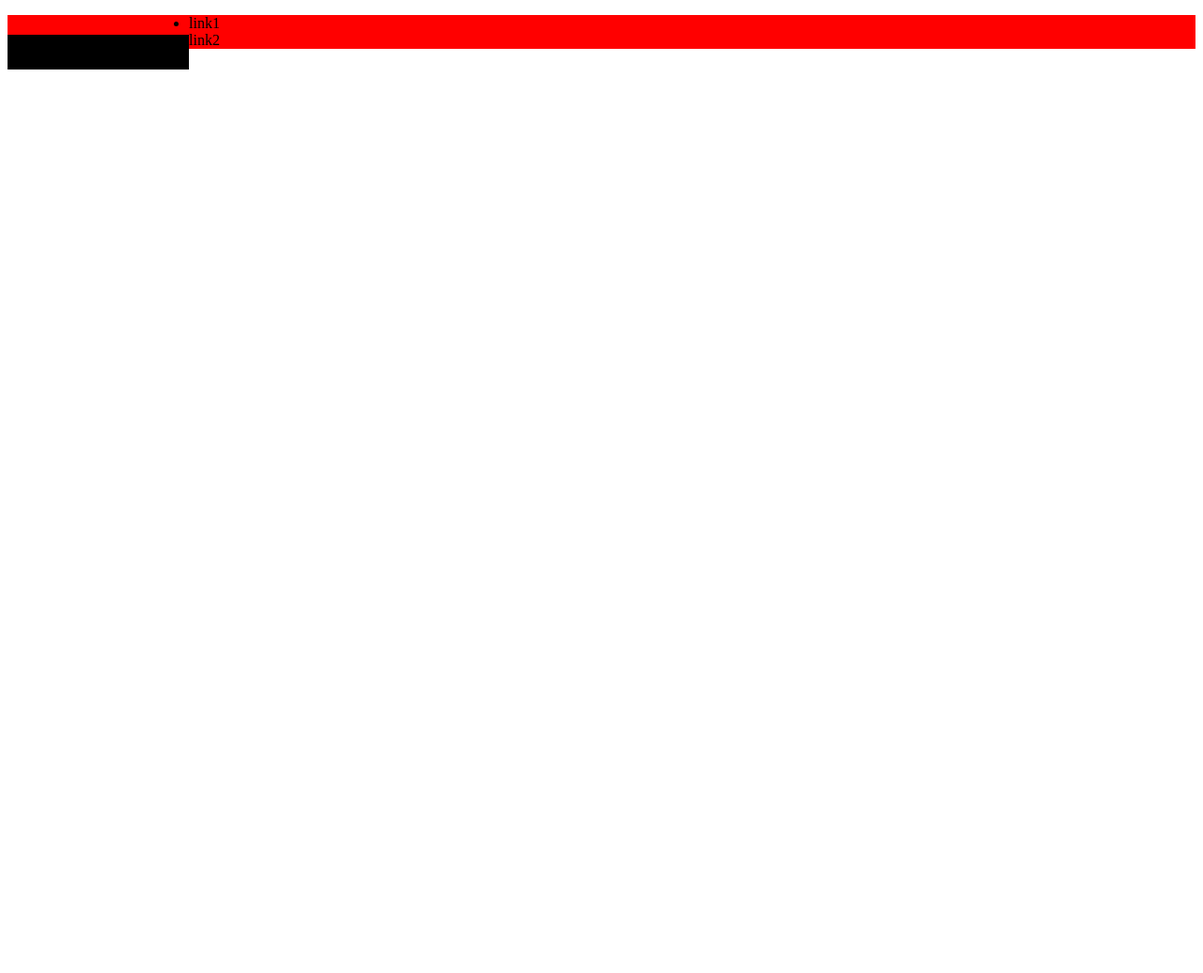
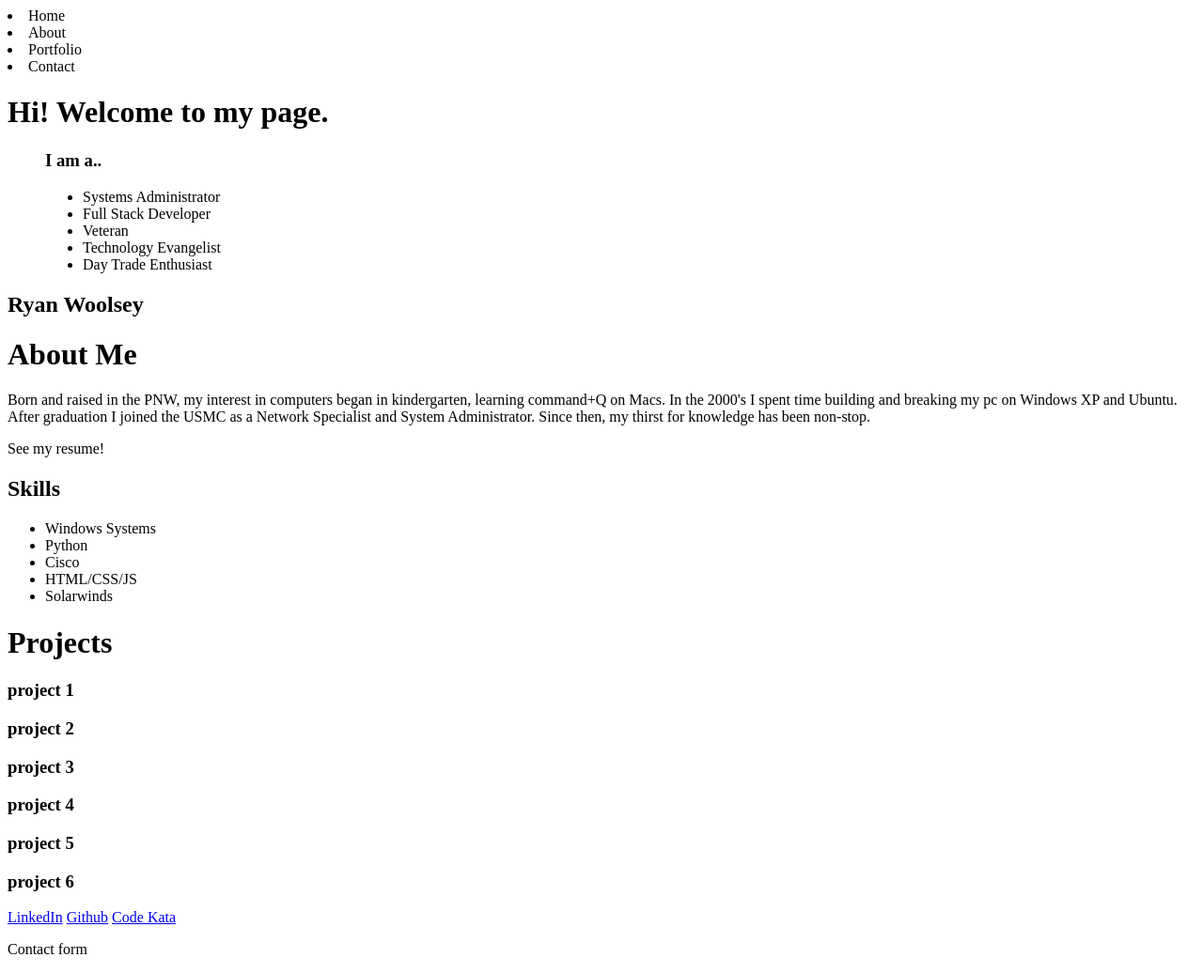
Before and after one commit to Midkniteskyz/midkniteskyz.github.io, a plain HTML site: page index.html in a window 1280 px wide. Shown: the whole page at 94% size. Before the commit the page ends 800 px from the top, so only its background shows below. Drawn offline with Linux system fonts and the light colour scheme.

Commit message:
restructering page

```diff
--- a/index.html
+++ b/index.html
@@ -9,32 +9,89 @@
     <link rel="stylesheet" href="styles.css">
 </head>
 <body>
-    <header>
-        <div >
-            <h1 id="header_text">Ryan Woolsey</h1>
+
+    <!-- Top header bar that contains nav -->
+    <div id="nav-div">
+        <nav>
+            <li>Home</li>
+            <li>About</li>
+            <li>Portfolio</li>
+            <li>Contact</li>
+        </nav>
+    </div>
+
+    <!-- Landing page main div -->
+    <div id="landing">
+
+        <!-- Nested Left div with "hi, welcome" text -->
+        <div id="landing-left">
+            <h1>Hi! Welcome to my page.</h1>
+            <blockquote>
+                <h3>I am a..</h3>
+                <ul>
+                    <li>Systems Administrator</li>
+                    <li>Full Stack Developer</li>
+                    <li>Veteran</li>
+                    <li>Technology Evangelist</li>
+                    <li>Day Trade Enthusiast</li>
+                </ul>
+            </blockquote>
         </div>
 
-        <div class="nav">
-            <nav>
-                <ul>
-                    <li>
-                        link1
-                    </li>
-
-                    <li>
-                        link2
-                    </li>
-                </ul>
-            </nav>
-
+        <!-- Nested Right div with picture -->
+        <div id="landing-right">
+            <h2>Ryan Woolsey</h2>
         </div>
 
-    </header>
+    </div>
 
-    <section>
+    <!-- About me main div -->
+    <div>
+        <h1>About Me</h1>
 
-    </section>
+        <!-- Work summary -->
+        <p>Born and raised in the PNW, my interest in computers began in kindergarten, learning command+Q on Macs. In the 2000's I spent time building and breaking my pc on Windows XP and Ubuntu. After graduation I joined the USMC as a Network Specialist and System Administrator. Since then, my thirst for knowledge has been non-stop.</p>
 
+        <!-- Resume -->
+        <p>See my resume!</p>
+
+        <!-- Skills -->
+        <h2>Skills</h2>
+            <ul>
+                <li>Windows Systems</li>
+                <li>Python</li>
+                <li>Cisco</li>
+                <li>HTML/CSS/JS</li>
+                <li>Solarwinds</li>
+            </ul>
+    </div>
+
+    <!-- Projecy main div -->
+    <div id="projects-main">
+
+        <h1>Projects</h1>
+
+        <h3>project 1</h3>
+        <h3>project 2</h3>
+        <h3>project 3</h3>
+        <h3>project 4</h3>
+        <h3>project 5</h3>
+        <h3>project 6</h3>
+
+    </div>
+
+    <!-- Contact Main Div -->
+    <div id="contact-main">
+
+        <a href="#">LinkedIn</a>
+        <a href="#">Github</a>
+        <a href="#">Code Kata</a>
+
+        <div id="contact-form">
+            <p>Contact form</p>
+        </div>
+
+    </div>
 
 
 </body>
```
Also changed, not shown: portfolio_TODO.txt (added), test.txt (deleted).
